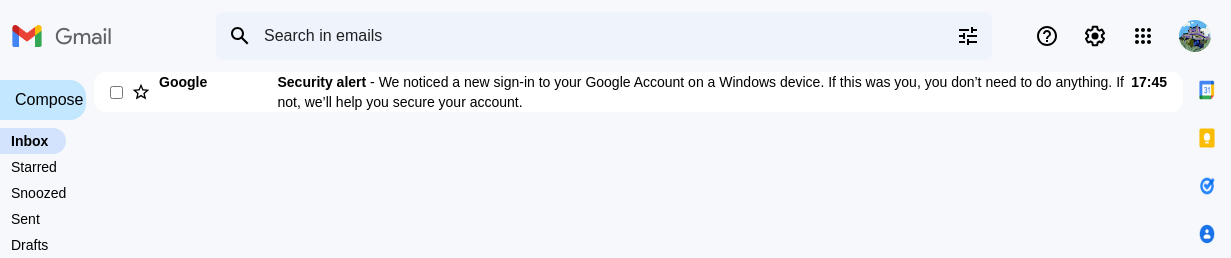
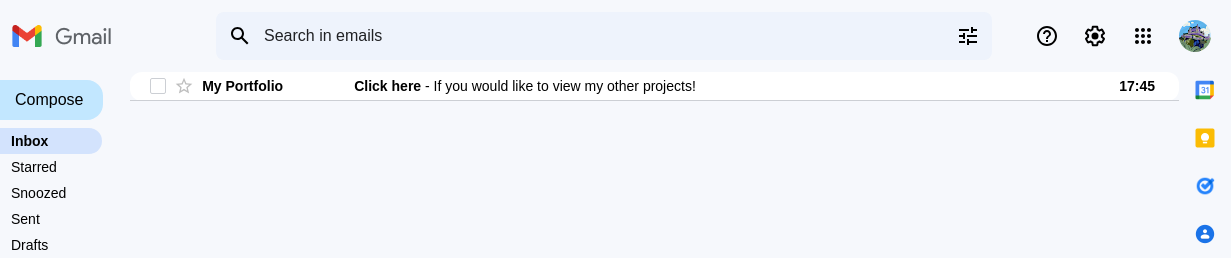
Before and after one commit to LiamTownsley2/GMail-Frontend, a plain HTML site: page src/index.html in a window 1280 px wide. Shown: the top 258 px of the page, 49-1280 px from the left. Drawn offline with Linux system fonts and the light colour scheme; a web font is replaced by a local one.

Commit message:
feat: finalise sample email

```diff
--- a/src/index.html
+++ b/src/index.html
@@ -90,19 +90,23 @@
         <div class="bg-white flex-auto rounded-xl">
 
             <div>
-                <div class="flex flex-row items-center group mr-4">
-                    <img src="./img/drag.png" class="h-5 w-5 opacity-20 invisible group-hover:visible">
-                    <form class="flex place-items-center ml-[-4px]"><input class="p-0" type="checkbox"></form>
-                    <img src="./img/starred.png" class="h-5 w-5 ml-2">
-                    <div class="flex flex-row justify-around flex-auto child:text-sm">
-                        <div class="font-bold pl-2 w-40 text-sm">Google</div>
-                        <div class="flex-auto">
-                            <p class="text-sm"><span class="font-bold">Security alert</span> - We noticed a new sign-in to your Google Account on a Windows device. If this was you, you don’t need to do anything. If not, we’ll help you secure your account.</p>
+                <a href="https://github.com/LiamTownsley2" target="_blank">
+                    <div class="flex flex-row items-center group p-1 border-b border-tertiary-1">
+                        <img src="./img/drag.png" class="h-5 w-5 opacity-20 invisible group-hover:visible">
+                        <div class="form-check flex place-items-center ml-[-4px]">
+                            <input class="p-0 appearance-none h-4 w-4 border border-tertiary-1 rounded-sm checked:bg-transparent checked:text-red-500" type="checkbox">
                         </div>
-                        <div class="font-bold text-xs">17:45</div>
+                        <img src="./img/starred.png" class="h-5 w-5 ml-2 opacity-25">
+                        <div class="flex flex-row items-center justify-around flex-auto child:text-sm">
+                            <div class="font-bold pl-2 w-40 text-sm">My Portfolio</div>
+                            <div class="flex-auto">
+                                <p class="text-sm"><span class="font-bold">Click here</span> - If you would like to view my other projects!</p>
+                            </div>
+                            <div class="font-bold text-xs pr-5">17:45</div>
 
+                        </div>
                     </div>
-                </div>
+                </a>
             </div>
 
         </div>
```
Also changed, not shown: build.css (added), dist/output.css.
